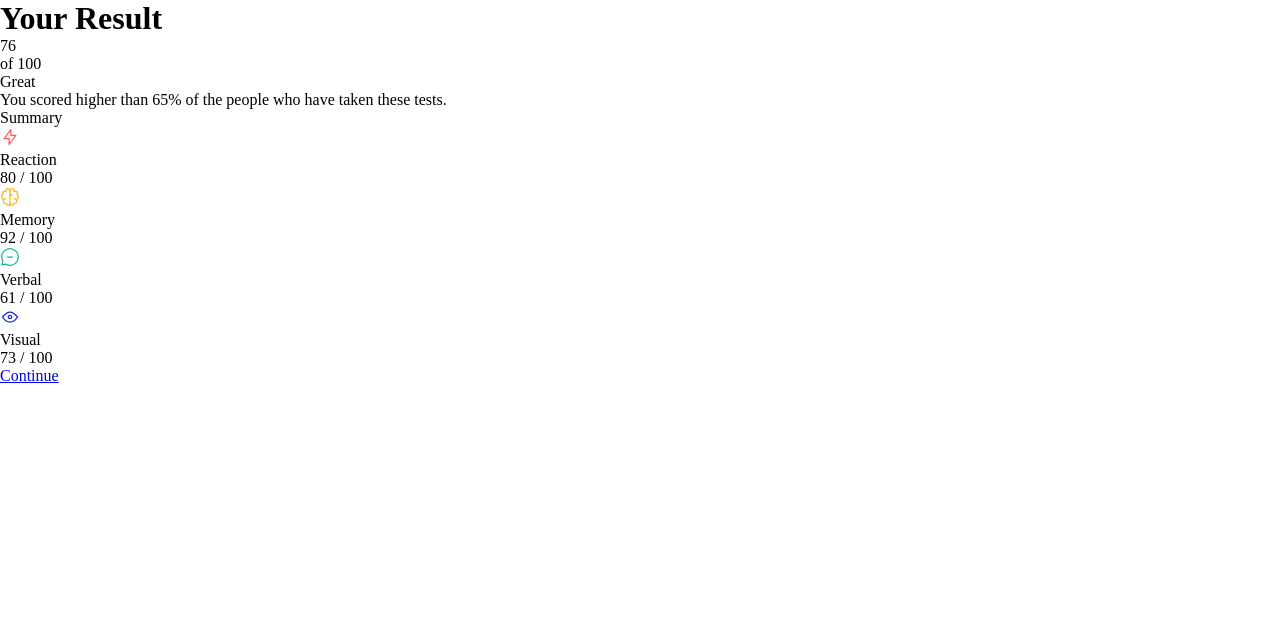
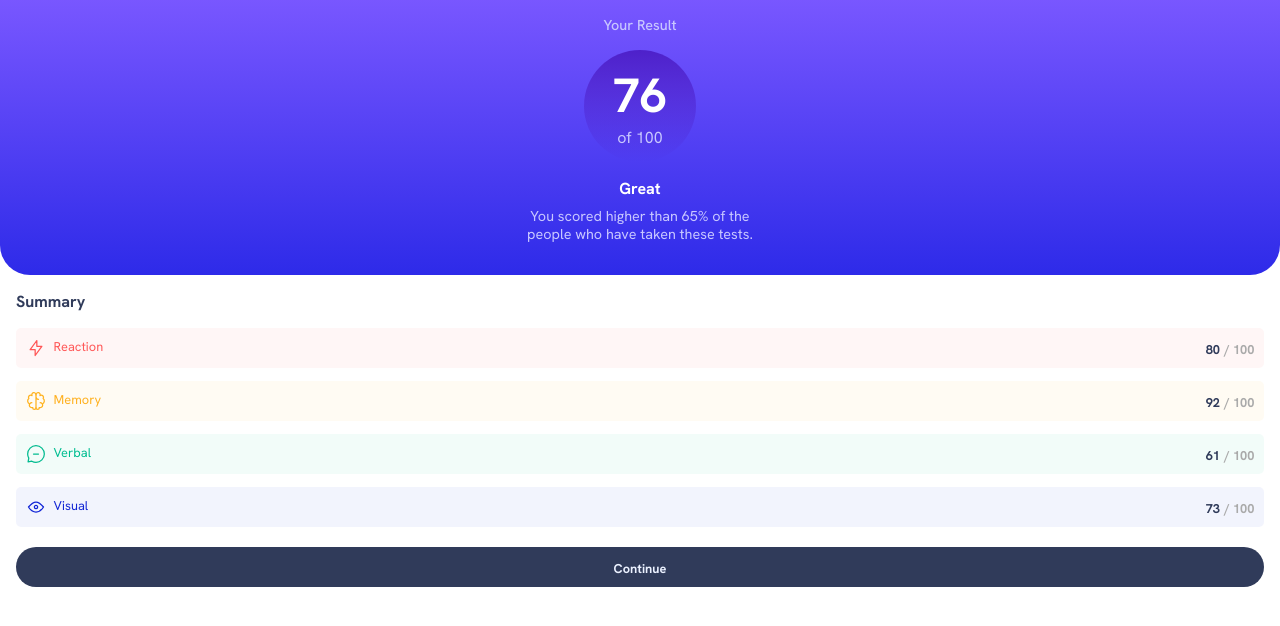
Before and after one commit to nadielotiene/results-summary-component, a plain HTML site: page index.html in a window 1280 px wide. Drawn offline with Linux system fonts and the light colour scheme.

Commit message:
add JS and JSON

```diff
--- /dev/null
+++ b/app.js
@@ -0,0 +1,19 @@
+fetch ("/data.json")
+    .then(res => res.json())
+    .then(data => {
+        document.querySelector(".icon-1").src = data[0].icon
+        document.querySelector(".category-1").textContent = `${data[0].category}`
+        document.querySelector(".score-1").textContent = `${data[0].score}`
+
+        document.querySelector(".icon-2").src = data[1].icon
+        document.querySelector(".category-2").textContent = `${data[1].category}`
+        document.querySelector(".score-2").textContent = `${data[1].score}`
+
+        document.querySelector(".icon-3").src = data[2].icon
+        document.querySelector(".category-3").textContent = `${data[2].category}`
+        document.querySelector(".score-3").textContent = `${data[2].score}`
+
+        document.querySelector(".icon-4").src = data[3].icon
+        document.querySelector(".category-4").textContent = `${data[3].category}`
+        document.querySelector(".score-4").textContent = `${data[3].score}`
+    });
--- a/data.json
+++ b/data.json
@@ -16,7 +16,7 @@
   },
   {
     "category": "Visual",
-    "score": 72,
+    "score": 73,
     "icon": "./assets/images/icon-visual.svg"
   }
 ]
--- a/index.html
+++ b/index.html
@@ -3,7 +3,9 @@
 <head>
   <meta charset="UTF-8">
   <meta name="viewport" content="width=device-width, initial-scale=1.0"> <!-- displays site properly based on user's device -->
-
+  <link rel="preconnect" href="https://fonts.googleapis.com">
+  <link rel="preconnect" href="https://fonts.gstatic.com" crossorigin>
+  <link href="https://fonts.googleapis.com/css2?family=Hanken+Grotesk:ital,wght@0,100..900;1,100..900&display=swap" rel="stylesheet">
   <link rel="icon" type="image/png" sizes="32x32" href="./assets/images/favicon-32x32.png">
   <link rel="stylesheet" href="style.css">
   <title>Frontend Mentor | Results summary component</title>
@@ -12,9 +14,11 @@
   <div class="page-wrapper">
 
     <header class="header">
-      <h1 class="result__p">Your Result</h1>
-      <p class="user-result">76</p>
-      <p class="score-total__p">of 100</p>
+      <h1 class="your-result__h">Your Result</h1>
+      <section class="circle">
+        <p class="user-result">76</p>
+        <p class="score-total__p">of 100</p>
+      </section>
 
       <p class="result__h">Great</p>
       <p class="result__p">You scored higher than 65% of the people who have taken these tests.</p>
@@ -23,44 +27,52 @@
     <main class="main">
       <p class="summary__h">Summary</p>
 
-      <section class="reaction--div">
-        <img src="assets/images/icon-reaction.svg" alt="red lightning bolt" class="reaction__img">
-        <p>Reaction</p>
+      <section class="reaction--div summary--div">
+        <div class="summary__type">
+          <img src="" alt="red lightning bolt" class="icon icon-1">
+          <p class="category category-1"></p>
+        </div>
         <p>
-          <span class="score">80 </span>
+          <span class="score score-1"></span>
           <span class="total"> / 100</span>
         </p>
       </section>
 
-      <section class="memory--div">
-        <img src="assets/images/icon-memory.svg" alt="yellow brain" class="memory__img">
-        <p>Memory</p>
+      <section class="memory--div summary--div">
+        <div class="summary__type">
+          <img src="" alt="yellow brain" class="icon icon-2">
+          <p class="category category-2"></p>
+        </div>
         <p>
-          <span class="score">92 </span>
+          <span class="score score-2"></span>
           <span class="total"> / 100</span>
         </p>
       </section>
 
-      <section class="verbal--div">
-        <img src="assets/images/icon-verbal.svg" alt="green speech bubble" class="verbal__img">
-        <p>Verbal</p>
+      <section class="verbal--div summary--div">
+        <div class="summary__type">
+          <img src="" alt="green speech bubble" class="icon icon-3">
+          <p class="category category-3"></p>
+        </div>
         <p>
-          <span class="score">61 </span>
+          <span class="score score-3"></span>
           <span class="total"> / 100</span>
         </p>
       </section>
 
-      <dev class="visual--div">
-        <img src="assets/images/icon-visual.svg" alt="blue eye" class="visual">
-        <p>Visual</p>
+      <section class="visual--div summary--div">
+        <div class="summary__type">
+          <img src="" alt="blue eye" class="icon icon-4">
+          <p class="category category-4"></p>
+        </div>
         <p>
-          <span class="score">73 </span>
+          <span class="score score-4"></span>
           <span class="total"> / 100</span>
         </p>
-      </dev>
+      </section>
 
       <section class="btn--div">
-        <a class="cotinue--btn" href="#">Continue</a>
+        <a class="continue--btn" href="#">Continue</a>
       </section>
     </main>
   <!-- <div class="attribution">
@@ -68,5 +80,6 @@
     Coded by <a href="#">Your Name Here</a>.
   </div> -->
 </div>
+<script src="app.js"></script>
 </body>
 </html>
--- a/style.css
+++ b/style.css
@@ -5,9 +5,218 @@
 }
 
 :root {
+    /* ~~~~~Colors~~~~~ */
 
+    /* Primary */
+
+    --light-red: hsl(0, 100%, 67%);
+    --orangey-yellow: hsl(39, 100%, 56%);
+    --green-teal: hsl(166, 100%, 37%);
+    --cobalt-blue: hsl(234, 85%, 45%);
+
+    /* ~~Gradients~~ */
+
+    /* background */
+    --light-slate-blue: hsl(252, 100%, 67%);
+    --light-royal-blue: hsl(241, 81%, 54%);
+
+    /* circle */
+    --violet-blue: hsla(256, 72%, 46%, 1);
+    --persian-blue: hsla(241, 72%, 46%, 0);
+
+    /* Neutral */
+    --white: hsl(0, 0%, 100%);
+    --pale-blue: hsl(221, 100%, 96%);
+    --light-lavender: hsl(241, 100%, 89%);
+    --dark-gray-blue: hsl(224, 30%, 27%);
+
+
+    /* ~~~~~Font Weights~~~~~ */
+    --medium: 500;
+    --bold: 700;
+    --extra-bold: 800;
 }
 
+html, body {
+    height: 100%;
+}
+
+body {
+    font-family: "Hanken Grotesk", sans-serif;
+    font-optical-sizing: auto;
+}
+
+.header {
+    display: flex;
+    flex-direction: column;
+    align-items: center;
+    background-image: linear-gradient(var(--light-slate-blue), var(--light-royal-blue));
+    color: var(--white);
+    text-align: center;
+    border-radius: 0 0 30px 30px;
+    padding: 1rem 2rem 2rem;
+    /* height: 40%; */
+}
+
+.your-result__h {
+    color: var(--light-lavender);
+    font-size: .9rem;
+    font-weight: var(--medium);
+    margin-bottom: 1rem;
+}
+
+.circle {
+    background-image: linear-gradient(hsla(256, 72%, 46%, 1), hsla(241, 72%, 46%, 0));
+    border-radius: 50%;
+    height: 7rem;
+    width: 7rem;
+    /* text-align: center; */
+    display: flex;
+    flex-direction: column;
+    justify-content: center;
+}
+
+.user-result {
+    font-size: 3rem;
+    font-weight: var(--bold);
+}
+
+.score-total__p {
+    color: var(--light-lavender);
+}
+
+.result__h {
+    margin: 1rem 0 .5rem;
+    font-weight: var(--bold);
+}
+
+.result__p {
+    color: var(--light-lavender);
+    font-size: .9rem;
+    max-width: 15rem;
+}
+
+.main {
+    background-color: var(--white);
+}
+
+.summary__h {
+    color: var(--dark-gray-blue);
+    font-weight: var(--bold);
+    margin: 1rem;
+}
+
+.summary--div {
+    display: flex;
+    border-radius: 5px;
+    justify-content: space-between;
+    align-items: center;
+    margin: .8rem 1rem;
+    padding: 0.6rem;
+}
+
+.summary__type {
+    display: flex;
+}
+
+.reaction--div {
+    background-color: hsl(0, 100%, 67%, 0.05);
+    /* opacity: 0.5; */
+    color: var(--light-red);
+}
+
+.memory--div {
+    background-color: hsl(39, 100%, 56%, 0.05);
+    color: var(--orangey-yellow);
+}
+
+.verbal--div {
+    background-color: hsl(166, 100%, 37%, 0.05);
+    color: var(--green-teal);
+}
+
+.visual--div {
+    background-color: hsl(234, 85%, 45%, 0.05);
+    color: var(--cobalt-blue);
+}
+
+.category {
+    font-size: .8rem;
+    margin-left: .5rem;
+}
+
+.score,
+.total {
+    font-size: .8rem;
+    font-weight: var(--bold);
+}
+
+.score {
+    color: var(--dark-gray-blue);
+}
+
+.total {
+    color: #aaa;
+}
+
+.btn--div {
+    background-color: var(--dark-gray-blue);
+    color: var(--pale-blue);
+    text-align: center;
+    border-radius: 40px;
+    margin: 1.25rem 1rem;
+    padding: 0.6rem;
+    cursor: pointer;
+}
+
+.continue--btn {
+    font-size: .8rem;
+    font-weight: var(--bold);
+    color: var(--pale-blue);
+    text-decoration: none;
+    user-select: none;
+}
+
+.btn--div:hover,
+.btn--div:focus {
+    background-image: linear-gradient(var(--light-slate-blue), var(--light-royal-blue));
+    transition: background-image -.3s ease;
+}
+
+/* @media (min-width: 500px) {
+
+    body {
+        background-color: var(--pale-blue);
+    }
+
+    .page-wrapper {
+        display: flex;
+        flex-direction: row;
+        margin: 8% 0 0 20%;
+        max-width: 600px;
+    }
+
+    .header {
+        border-radius: 30px;
+        box-shadow: 0 3px 10px rgb(0 0 0 / 0.2);
+        width: 50%;
+    }
+
+    .main {
+        box-shadow: 0 3px 10px rgb(0 0 0 / 0.2);
+        border-radius: 0 30px 30px 0;
+        width: 55%;
+        margin-left: -1rem;
+        padding-left: 1rem;
+        z-index: -1;
+    }
+
+    .circle {
+        height: 8rem;
+        width: 8rem;
+    }
+
+}; */
 
 /* .attribution { font-size: 11px; text-align: center; }
 .attribution a { color: hsl(228, 45%, 44%); } */
```
